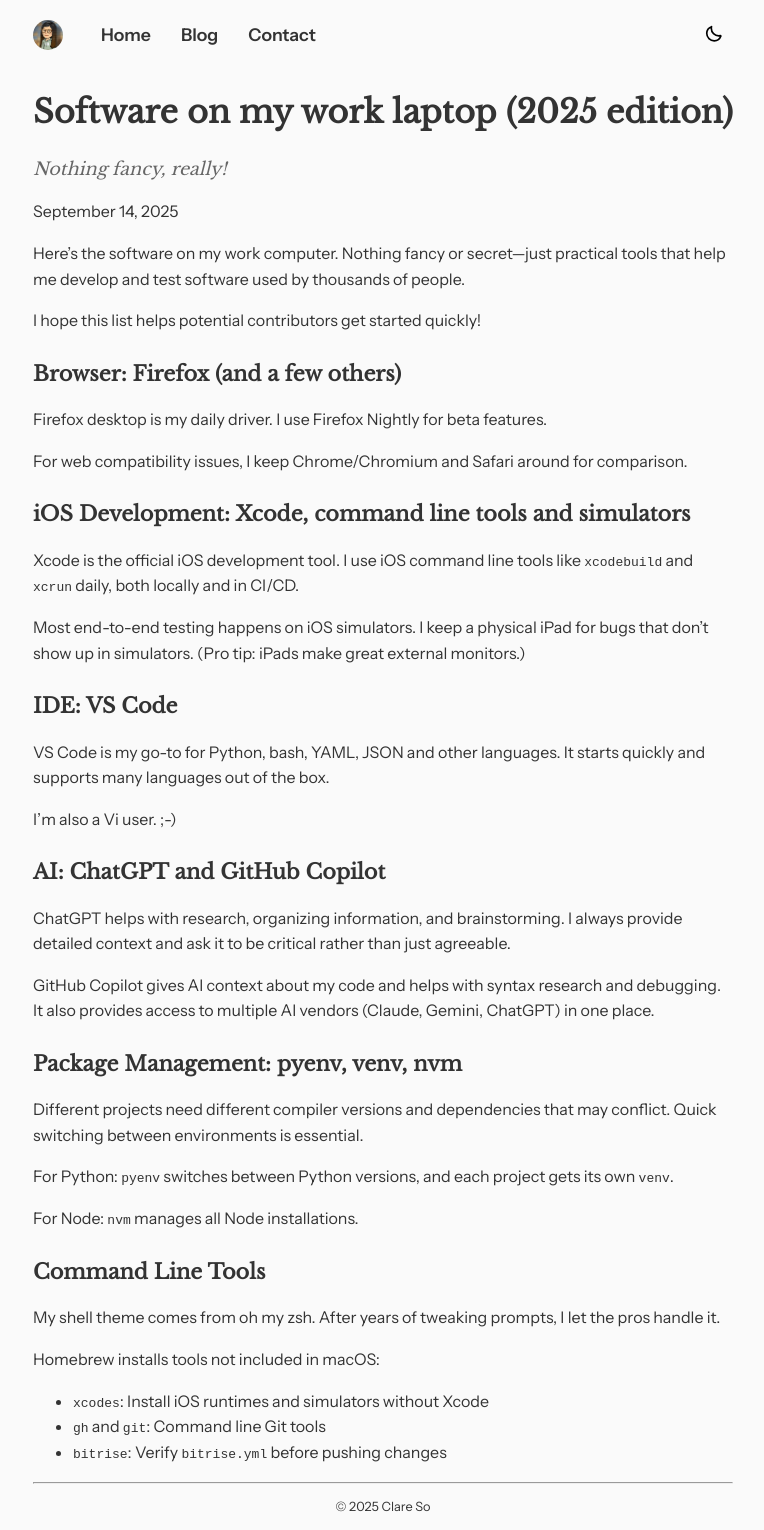
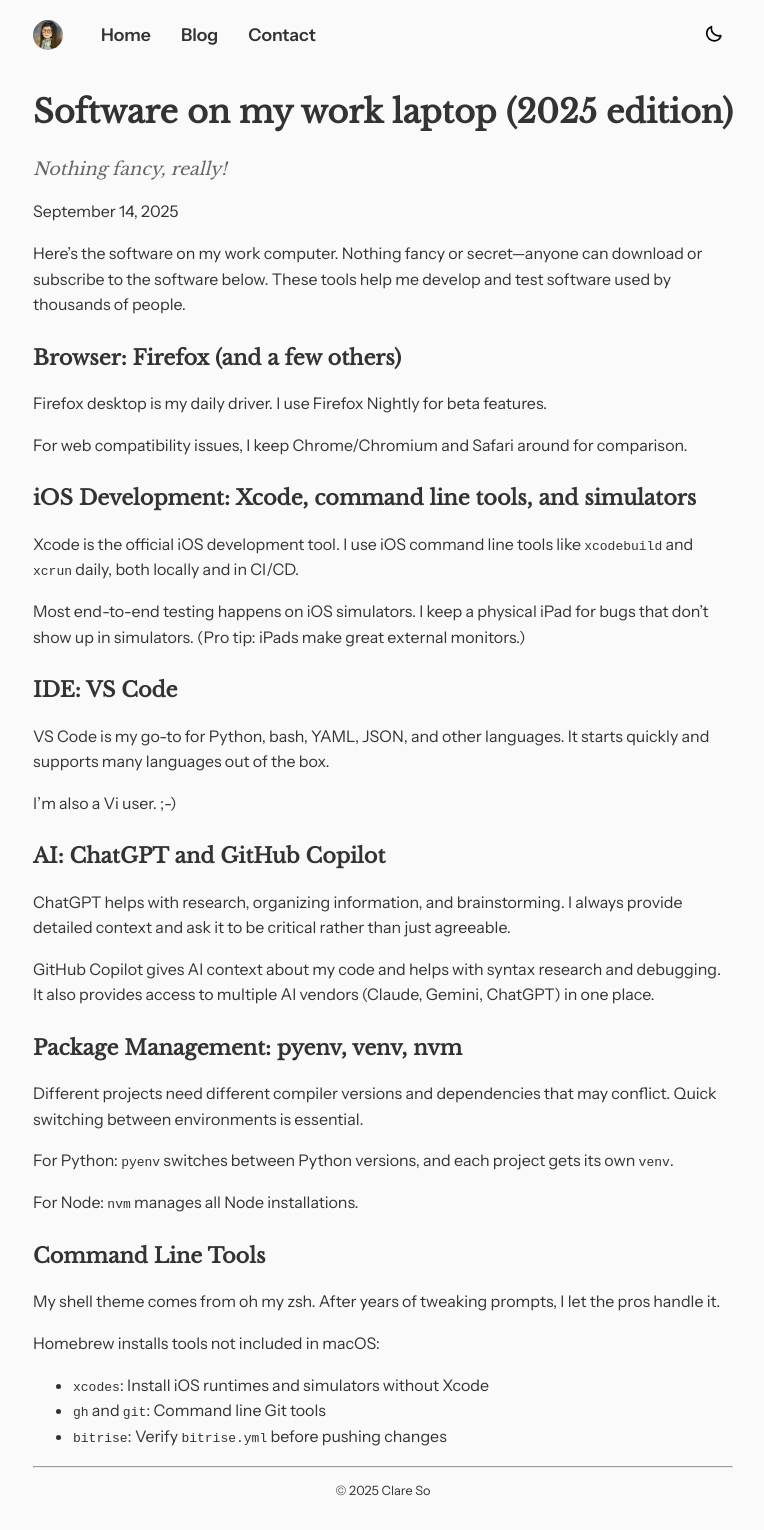
Before and after one commit to clarmso/clarmso.github.io, a Jekyll site: the page built from _posts/2025/2025-09-15-software-laptop.md, in a window 1280 px wide. Shown: the whole page, without its empty margins (257-1021 px from the left). Built offline with Jekyll 4.4.1, drawn with Linux system fonts in a browser that asks for light colours.

Commit message:
proofread

```diff
--- a/_posts/2025/2025-09-15-software-laptop.md
+++ b/_posts/2025/2025-09-15-software-laptop.md
@@ -5,9 +5,7 @@ subtitle: Nothing fancy, really!
 date: 2025-09-14
 ---
 
-Here's the software on my work computer. Nothing fancy or secret—just practical tools that help me develop and test software used by thousands of people.
-
-I hope this list helps potential contributors get started quickly!
+Here's the software on my work computer. Nothing fancy or secret—anyone can download or subscribe to the software below. These tools help me develop and test software used by thousands of people.
 
 ## Browser: Firefox (and a few others)
 
@@ -15,7 +13,7 @@ I hope this list helps potential contributors get started quickly!
 
 For [web compatibility](https://webcompat.com/) issues, I keep Chrome/Chromium and Safari around for comparison.
 
-## iOS Development: Xcode, command line tools and simulators
+## iOS Development: Xcode, command line tools, and simulators
 
 [Xcode](https://developer.apple.com/xcode/) is the official iOS development tool. I use iOS command line tools like `xcodebuild` and `xcrun` daily, both locally and in CI/CD.
 
@@ -23,7 +21,7 @@ Most end-to-end testing happens on iOS simulators. I keep a physical iPad for bu
 
 ## IDE: VS Code
 
-[VS Code](https://code.visualstudio.com/) is my go-to for Python, bash, YAML, JSON and other languages. It starts quickly and supports many languages out of the box.
+[VS Code](https://code.visualstudio.com/) is my go-to for Python, bash, YAML, JSON, and other languages. It starts quickly and supports many languages out of the box.
 
 I'm also a Vi user. ;-)
 
```
